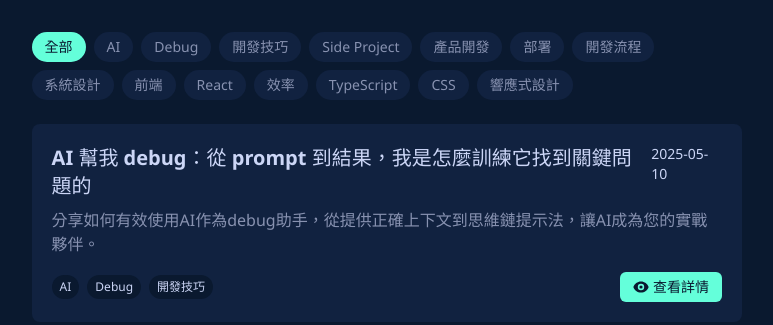
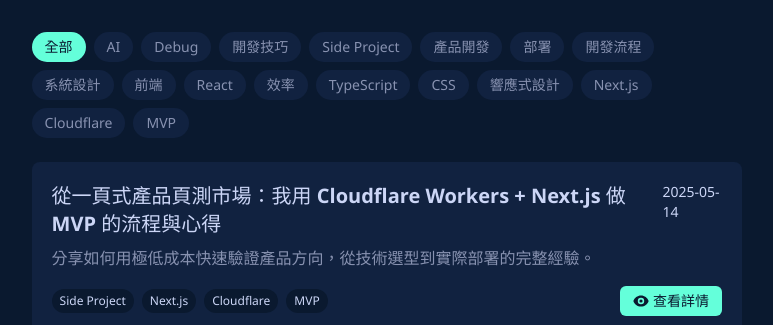
Before and after one commit to ChiaWeiHsieh1637/Resume, a React (Vite) app: page / in a window 1280 px wide. Shown: the part 2472-2797 px from the top of the page, without its empty margins (490-1263 px from the left). Built offline with nearby package versions, Linux system fonts and the light colour scheme.

Commit message:
feat: 移除文章詳情中的返回按鈕，並新增一篇文章以擴充內容

```diff
--- a/src/components/ArticleDetail.tsx
+++ b/src/components/ArticleDetail.tsx
@@ -57,12 +57,6 @@
           onClick={(e) => e.stopPropagation()} // 阻止事件冒泡，點擊文章內容區域不會關閉
         >
           <div className="flex justify-between items-start mb-6">
-            <button
-              onClick={onClose}
-              className="text-text-tertiary hover:text-accent transition-colors"
-            >
-              ← 返回文章列表
-            </button>
             <span className="text-sm text-text-tertiary">{date}</span>
           </div>
 
--- a/src/components/Articles.tsx
+++ b/src/components/Articles.tsx
@@ -475,18 +475,116 @@
 
         <p>通過這些技術，您可以創建在各種設備上都能完美運行的網站。</p>
       `
+    },
+    {
+      id: 7,
+      title: '從一頁式產品頁測市場：我用 Cloudflare Workers + Next.js 做 MVP 的流程與心得',
+      description: '分享如何用極低成本快速驗證產品方向，從技術選型到實際部署的完整經驗。',
+      date: '2025-05-14',
+      link: 'https://example.com/article7',
+      tags: ['Side Project', 'Next.js', 'Cloudflare', 'MVP'],
+      content: `
+        <h2>過去幾週，我實驗了一個點子</h2>
+        <p>做一個一頁式網站，用來測試某個小眾領域是否有市場需求。這不是單純寫頁面而已，而是想用極低成本，快速驗證產品方向可不可行。</p>
+
+        <p>最終我選擇了用 Cloudflare Workers 搭配 Next.js 來完成整個 MVP，從開發到上線只花了幾個晚上。這篇文章會分享我整個流程、技術選型思考，以及一些實際碰到的坑與心得。</p>
+
+        <h2>為什麼用一頁式網站？</h2>
+        <p>有個殘酷的現實是：你做出來的產品，可能根本沒人要用。</p>
+
+        <p>所以我不是從「做一整套系統」開始，而是選擇這樣的流程：</p>
+
+        <ul>
+          <li>只開發一個簡單 landing page（介紹、亮點、CTA）</li>
+          <li>聚焦一件事：蒐集 email，看有沒有人願意「感興趣」</li>
+          <li>若有反應，才考慮擴展功能（或直接轉方向）</li>
+        </ul>
+
+        <p>我把這當作一種「微型試水溫」：像廣撒漁網，不花太多錢、但得到真實市場反應。</p>
+
+        <h2>技術選型：Cloudflare Workers + Next.js</h2>
+        <p>為什麼選這兩個？</p>
+
+        <h3>Next.js</h3>
+        <ul>
+          <li>寫慣了 React，Next 就是最快速的選擇</li>
+          <li>靜態頁面與 Server Function 並存，寫起來舒服</li>
+          <li>也支援未來擴充到 SSR、API Routes</li>
+        </ul>
+
+        <h3>Cloudflare Workers</h3>
+        <ul>
+          <li>幾乎免費，不用自己架伺服器</li>
+          <li>Global edge 佈署，自動 CDN 加速</li>
+          <li>支援 wrangler CLI，一行指令上線</li>
+        </ul>
+
+        <p>這個組合就是我目前測 MVP 最推的 tech stack：熟悉、快、幾乎零成本。</p>
+
+        <h2>實作流程概覽</h2>
+        <ol>
+          <li>設計頁面內容（用 Notion 寫草稿）</li>
+          <li>用 Next.js 切版與開發</li>
+          <li>串接表單收集 email（我用簡單的 POST + KV）</li>
+          <li>部署到 Cloudflare Workers</li>
+          <li>用 Google Domains 綁定網域</li>
+          <li>上廣告 or 丟社群，觀察 email 收集狀況</li>
+        </ol>
+
+        <h2>部署小訣竅</h2>
+        <p>這裡是一些部署時的實用技巧，避免你踩雷：</p>
+
+        <h3>1. next export 並不適合 Workers</h3>
+        <p>雖然 Next 有 next export 可以產生純靜態頁，但會失去動態 API 的彈性。建議用 @cloudflare/next-on-pages，可以完整部署 Next 專案（支援 App Router）。</p>
+
+        <h3>2. 使用 KV 儲存 email，不用額外後端</h3>
+        <p>Cloudflare Workers 提供 KV，操作簡單、價格低又免維運。你可以把 email 存成：</p>
+
+        <pre><code><span class="keyword">await</span> env.EMAILS.put(<span class="string">\`user:\${email}\`</span>, <span class="function">JSON.stringify</span>(meta))</code></pre>
+
+        <h3>3. HTTPS 與網域很簡單就搞定</h3>
+        <p>Google Domains 綁 Cloudflare DNS 大概 5 分鐘搞定，而且會自動配好 SSL。讓整個專案可以看起來「像樣的產品」。</p>
+
+        <h2>收穫與反思</h2>
+        <h3>優點：</h3>
+        <ul>
+          <li>全部成本接近 0 元（Cloudflare 免費，Next.js 開源）</li>
+          <li>幾晚就能上線，馬上測市場反應</li>
+          <li>實際蒐集到一些有效 email，證實了這個小主題有需求</li>
+        </ul>
+
+        <h3>缺點與挑戰：</h3>
+        <ul>
+          <li>Workers 在複雜 routing 或 middleware 上有限制（但對一頁式產品影響不大）</li>
+          <li>若未來擴充登入、資料庫，就要思考更完整的架構（但至少已經獲得初步驗證）</li>
+        </ul>
+
+        <h2>結語：Side Project 不只是玩玩，而是用來驗證未來</h2>
+        <p>我自己是工程師出身，也做過不少 side project。以前很多專案都卡在「寫爽了就停了」，但這次我試著用商業思維切入，把 side project 當作實驗一個能變現的方向。</p>
+
+        <p>如果你也有一個產品 idea，與其一直想，不如試著用這樣的方式：</p>
+
+        <ul>
+          <li>簡單 landing page</li>
+          <li>零成本快速上線</li>
+          <li>用 email 或點擊率測市場反應</li>
+        </ul>
+
+        <p>搞不好你會發現，這次玩玩的小工具，反而成了下一份工作的切入點，甚至變現的起點。</p>
+      `
     }
   ];
 
   // 獲取所有標籤
   const allTags = Array.from(new Set(articles.flatMap(article => article.tags)));
 
-  // 根據選定的標籤過濾文章
-  const filteredArticles = selectedTag
+  // 根據選定的標籤過濾文章，並按日期排序
+  const filteredArticles = (selectedTag
     ? articles.filter(article => article.tags.includes(selectedTag))
-    : articles;
+    : articles
+  ).sort((a, b) => new Date(b.date).getTime() - new Date(a.date).getTime());
 
-    const handleCloseArticle = () => {
+  const handleCloseArticle = () => {
     setSelectedArticle(null);
     // 恢復頁面滾動
     document.body.style.overflow = 'auto';
```
